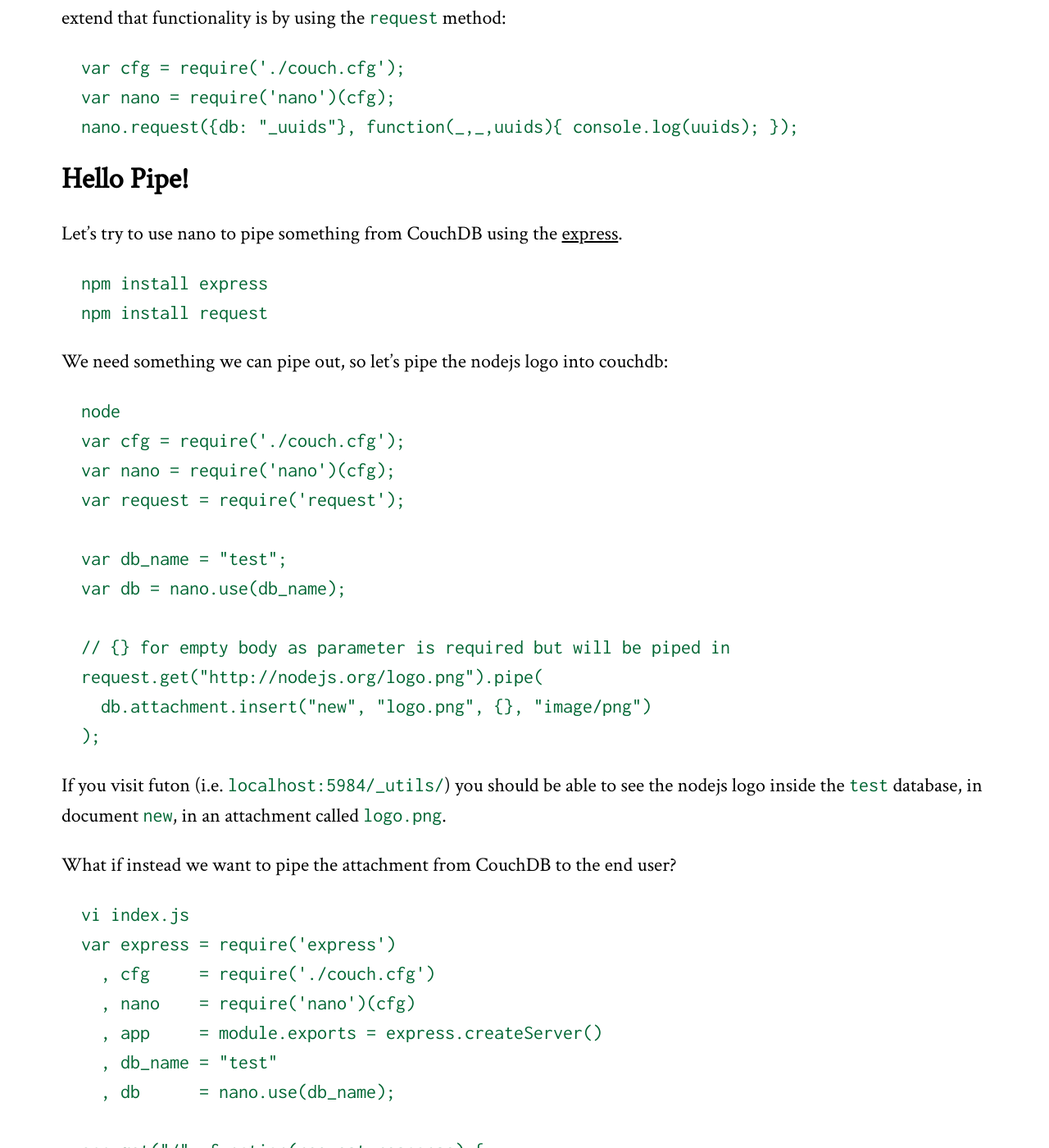
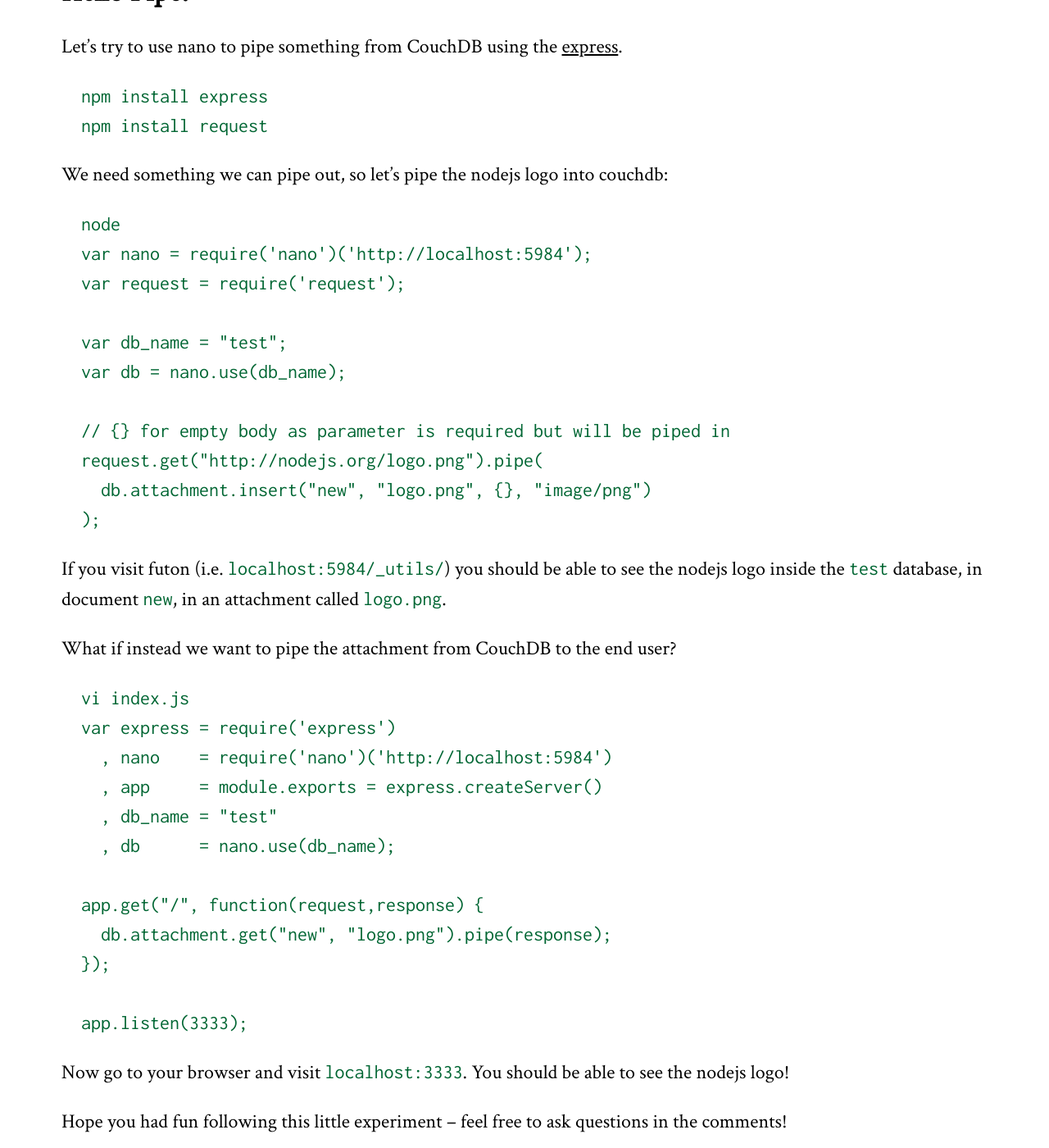
Before and after one commit to dscape/dscape.github.com, a Jekyll site: the page built from _posts/2011-08-19-nano-minimalistic-couchdb-client-for-nodejs.markdown, in a window 1280 px wide and 1400 px high, scrolled down 3099 px. Shown: the whole window at 82% size. Built offline with Jekyll 4.4.1, drawn with Linux system fonts in a browser that asks for light colours; Markdown is read by kramdown in place of the engine named in the settings; comment, search, counter and statistics services are not loaded; some of the changed text lies outside the part shown.

Commit message:
minor changes to use the new cfg method

```diff
--- a/_posts/2011-08-19-nano-minimalistic-couchdb-client-for-nodejs.markdown
+++ b/_posts/2011-08-19-nano-minimalistic-couchdb-client-for-nodejs.markdown
@@ -26,16 +26,10 @@ You can install nano using [npm][8]:
 
 If you don't have CouchDB installed I would recommend using [Iris Couch][5]. You can sign up in less than a minute and you will have your CouchDB up and running.
 
-Now we need to setup what CouchDB server we want to connect to:
-
-     vi couch.cfg.js
-     module.exports = { url: "http://localhost:5984" };
-
 Now we can give nano a try:
 
      node
-     var cfg = require('./couch.cfg');
-     var nano = require('nano')(cfg);
+     var nano = require('nano')('http://localhost:5984');
 
 One cool thing about nano is that you don't have to learn about errors: they are proxied directly from CouchDB. So if you knew them in CouchDB, you know them in nano. The only error nano introduces is a socket error, meaning the connection to CouchDB failed.
 
@@ -44,7 +38,7 @@ This makes it super easy for someone that knows CouchDB to use nano.
 One common pattern I see in people developing CouchDB centric applications is lazy creation of databases. In other words you try to create a document, if the database doesn't exist then you create a database and retry. Let's see how that would work in nano:
 
       var cfg = require('./couch.cfg');
-      var nano = require('nano')(cfg);
+      var nano = require('nano')('http://localhost:5984');
       var db_name = "test";
       var db = nano.use(db_name);
 
@@ -75,8 +69,7 @@ If you are an absolute beginner in nodejs there's two things here that might con
 
 Because nano is minimalistic it doesn't try to support every single thing you can do in CouchDB. The way nano allows you to extend that functionality is by using the `request` method:
 
-      var cfg = require('./couch.cfg');
-      var nano = require('nano')(cfg);
+      var nano = require('nano')('http://localhost:5984');
       nano.request({db: "_uuids"}, function(_,_,uuids){ console.log(uuids); });
 
 ## Hello Pipe!
@@ -89,8 +82,7 @@ Let's try to use nano to pipe something from CouchDB using the [express][7].
 We need something we can pipe out, so let's pipe the nodejs logo into couchdb:
 
       node
-      var cfg = require('./couch.cfg');
-      var nano = require('nano')(cfg);
+      var nano = require('nano')('http://localhost:5984');
       var request = require('request');
 
       var db_name = "test";
@@ -107,8 +99,7 @@ What if instead we want to pipe the attachment from CouchDB to the end user?
 
       vi index.js
       var express = require('express')
-        , cfg     = require('./couch.cfg')
-        , nano    = require('nano')(cfg)
+        , nano    = require('nano')('http://localhost:5984')
         , app     = module.exports = express.createServer()
         , db_name = "test"
         , db      = nano.use(db_name);
```
